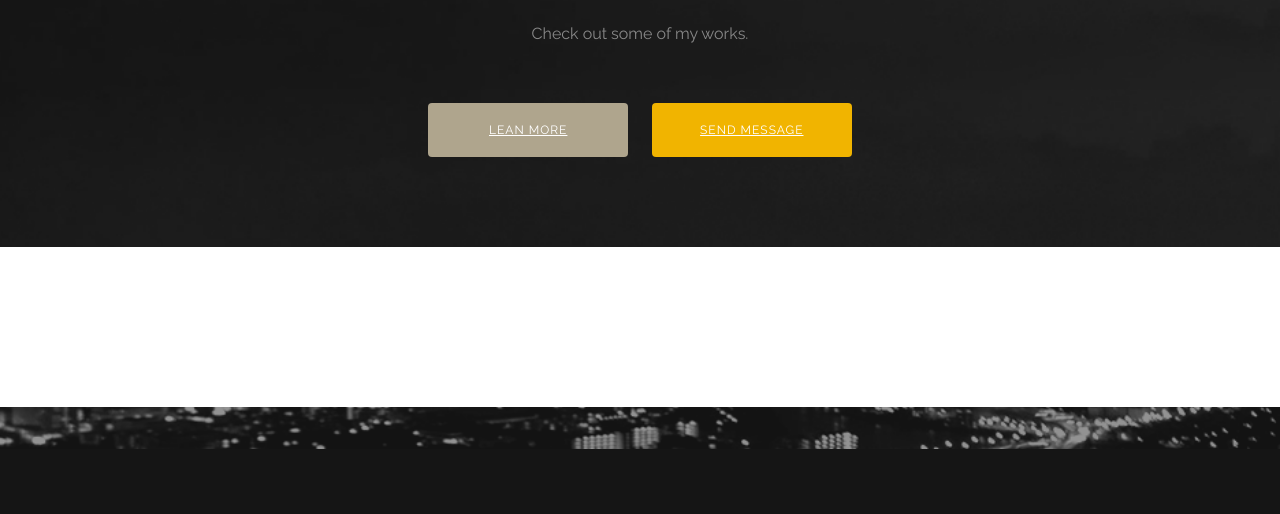
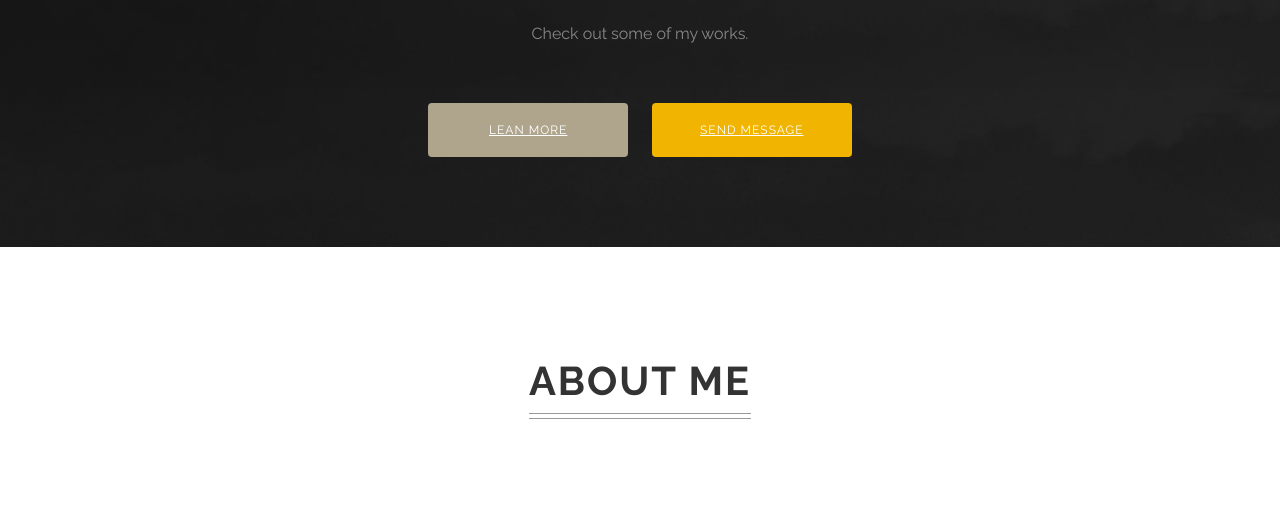
Before and after one commit to ma-bo-do-fu/single-page-layout, a plain HTML site: page index.html in a window 1280 px wide. Shown: the part 351-865 px from the top of the page. Before the commit the page ends 800 px from the top, so only its background shows below. Drawn offline with Linux system fonts and the light colour scheme.

Commit message:
aboutセクションの見出しのコーディング

```diff
--- a/css/style.css
+++ b/css/style.css
@@ -1,13 +1,10 @@
 @charset "UTF-8";
-
 html {
   font-size: 62.5%;
 }
-
-*,*::before,*::after {
+*, *::before, *::after {
   box-sizing: border-box;
 }
-
 body {
   background: #151515 url('../images/bg.png') no-repeat fixed left bottom;
   background-size: cover;
@@ -16,18 +13,15 @@ body {
   font-size: 1.4rem;
   font-family: Raleway
 }
-
 .header {
   padding: 170px 30px 80px;
 }
-
 .site-title-sub {
   margin: 0 0 30px;
   letter-spacing: 1px;
   font-size: 2.2rem;
 }
-.site-title-sub::before,
-.site-title-sub::after {
+.site-title-sub::before, .site-title-sub::after {
   content: '';
   display: inline-block;
   width: 140px;
@@ -36,18 +30,15 @@ body {
   background-color: #fff;
   vertical-align: middle;
 }
-
 .site-title {
   margin: 50px 0 40px;
   font-size: 7.6rem;
 }
-
 .site-description {
   margin-bottom: 50px;
   color: #888;
   font-size: 1.6rem;
 }
-
 .button {
   display: inline-block;
   width: 200px;
@@ -68,9 +59,28 @@ body {
 .buttons .button {
   margin: 10px;
 }
-
 .about {
   padding: 80px 30px;
   background-color: #fff;
   color: #333;
 }
+.heading {
+  position: relative;
+  display: inline-block;
+  margin: 30px 0 15px;
+  padding-bottom: 15px;
+  letter-spacing: 2px;
+  font-size: 4rem;
+}
+.heading::before,
+.heading::after {
+  content: '';
+  position: absolute;
+  right: 0;
+  bottom: 0;
+  left: 0;
+  border-bottom: 1px solid #999;
+}
+.heading::before {
+  bottom: 5px;
+}
--- a/index.html
+++ b/index.html
@@ -11,7 +11,7 @@
 <body>
   <header class="header">
     <p class="site-title-sub">Web designer's portfolio</p>
-    <h1 class="site-title">WW, WW WWWW WW...</h1>
+    <h1 class="site-title">HI, MY NAME IS...</h1>
     <p class="site-description">Check out some of my works.</p>
     <div class="buttons">
       <a class="button" href="#about">LEAN MORE</a>
@@ -19,6 +19,7 @@
     </div>
   </header>
   <section class="about" id="about">
+    <h2 class="heading">ABOUT ME</h2>
   </section>
   <section class="works">
   </section>
```
